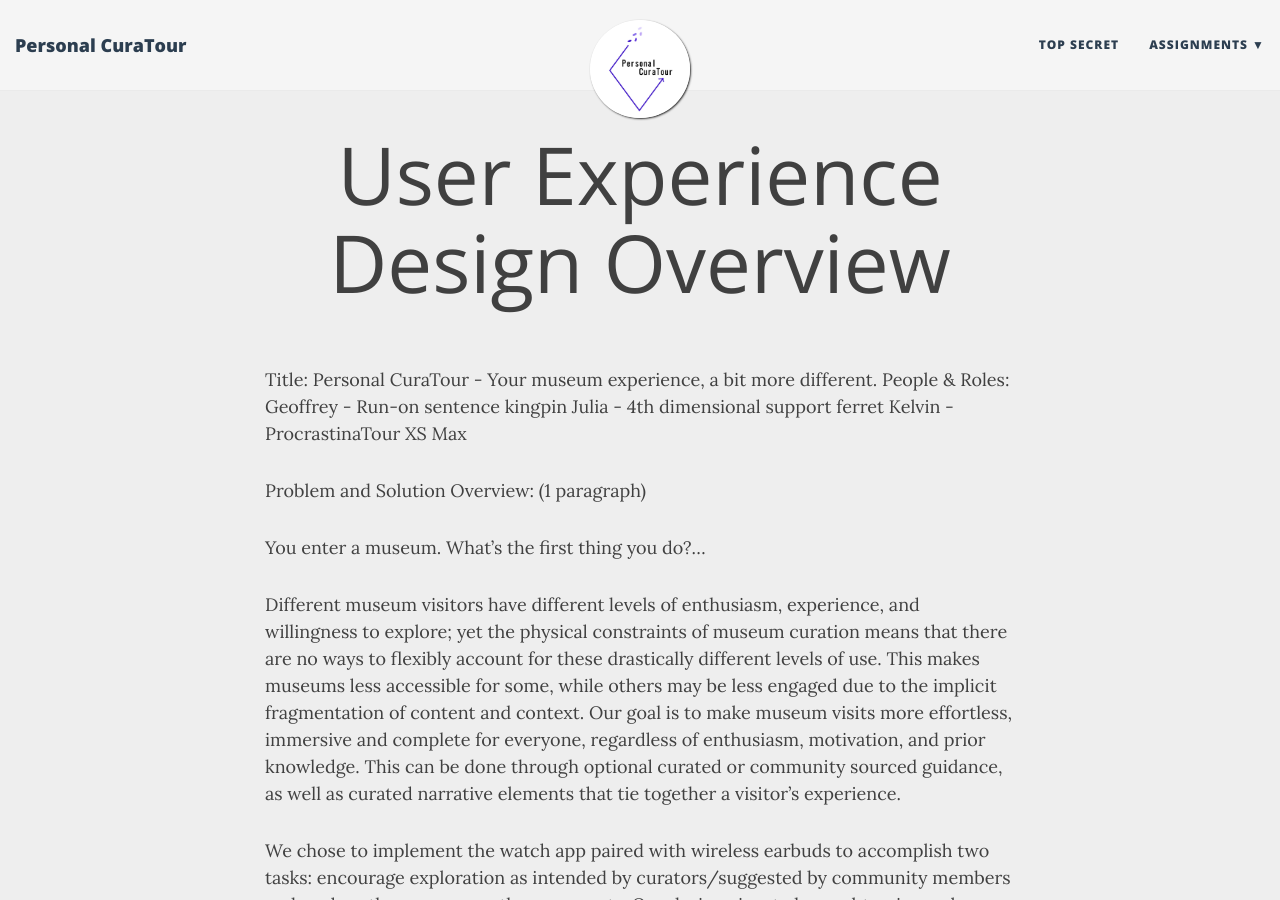
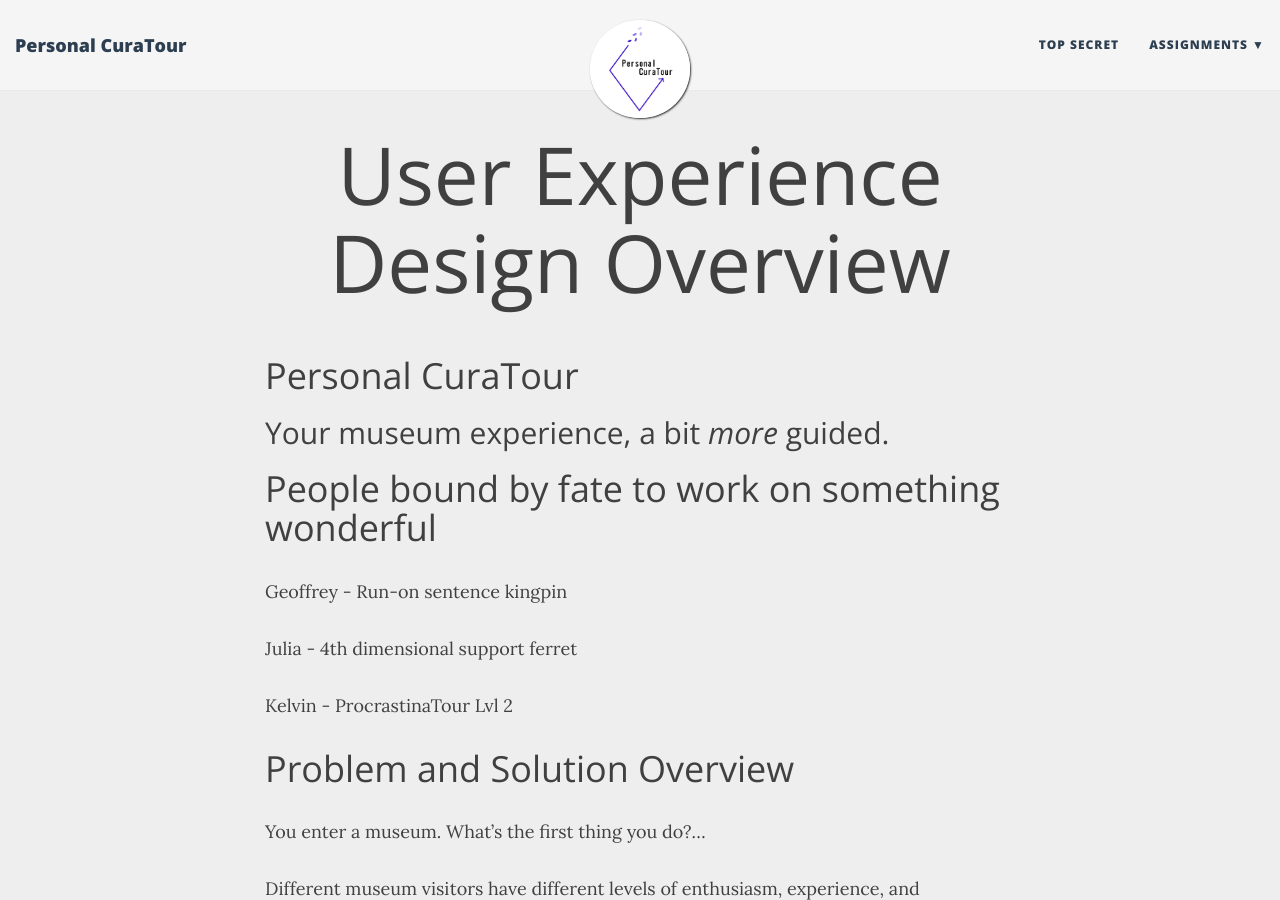
Before and after one commit to krtejeda/PersonalCuraTour, a Jekyll site: the page built from User-Experience-Design-Overview.md, in a window 1280 px wide and 900 px high. Built offline with Jekyll 4.4.1, drawn with Linux system fonts in a browser that asks for light colours; nearby versions of some CDN libraries.

Commit message:
Update User-Experience-Design-Overview.md

```diff
--- a/User-Experience-Design-Overview.md
+++ b/User-Experience-Design-Overview.md
@@ -3,13 +3,18 @@ layout: page
 title: User Experience Design Overview
 ---
 
-Title:  Personal CuraTour - Your museum experience, a bit more different.
-People & Roles:
+# Personal CuraTour
+## Your museum experience, a bit *more* guided.
+
+# People bound by fate to work on something wonderful
+
 Geoffrey - Run-on sentence kingpin
+
 Julia - 4th dimensional support ferret
-Kelvin - ProcrastinaTour XS Max
 
-Problem and Solution Overview: (1 paragraph)
+Kelvin - ProcrastinaTour Lvl 2
+
+# Problem and Solution Overview
 
 You enter a museum. What’s the first thing you do?...
 
```
